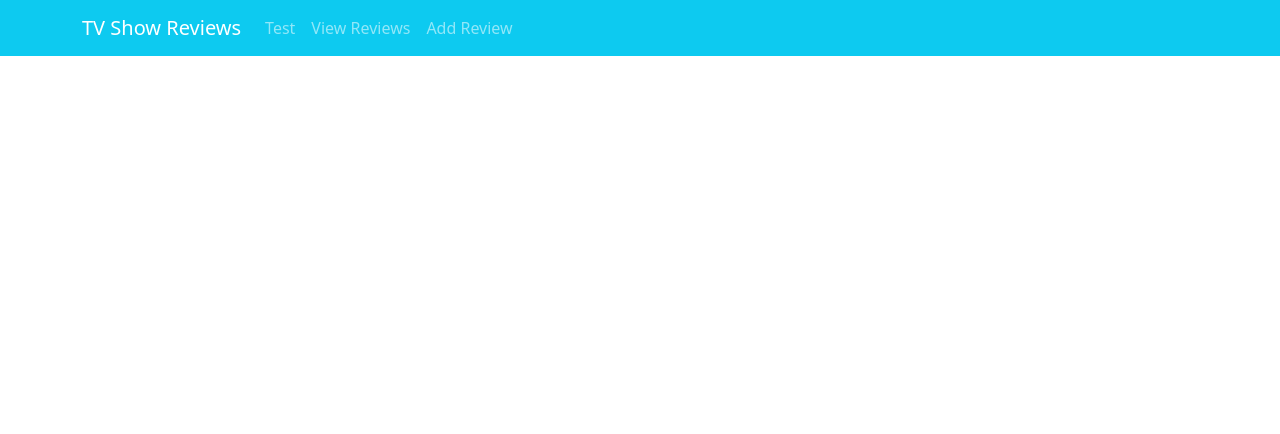
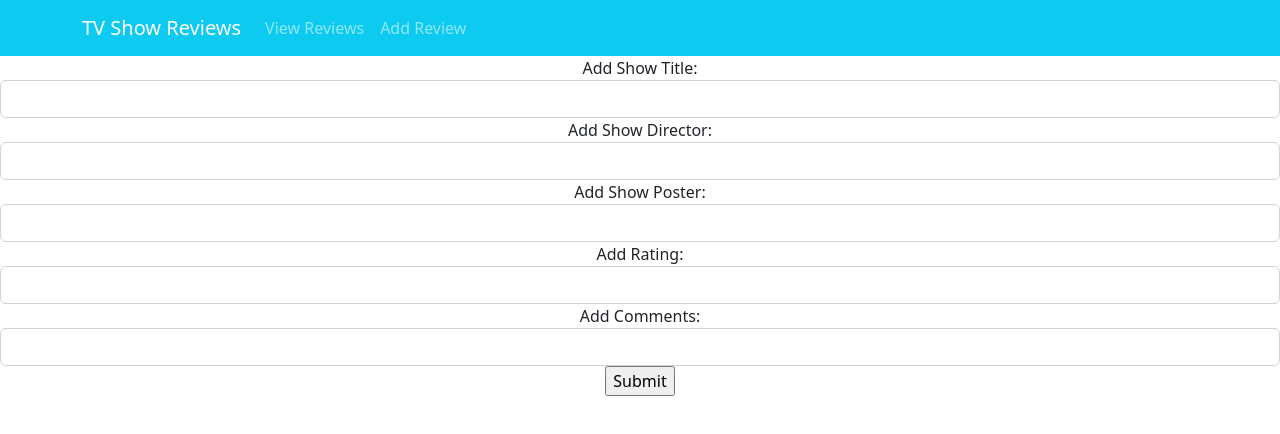
Before and after one commit to Eoghan-Barker/DRQ-Project, a React (Create React App) app in the folder daily-journal/: page /createReview in a window 1280 px wide. Shown: the top 434 px of the page. Built offline with nearby package versions, Linux system fonts and the light colour scheme.

Commit message:
Added more fields to show item

```diff
--- a/daily-journal/src/App.js
+++ b/daily-journal/src/App.js
@@ -7,8 +7,8 @@ import Nav from "react-bootstrap/Nav";
 import { BrowserRouter as Router, Routes, Route, Link } from "react-router-dom";
 import { Content } from "./components/content";
 import { Reviews } from "./components/reviews";
-import { Create } from "./components/create";
-import { Edit } from "./components/edit";
+import { CreateReview } from "./components/createReview";
+import { EditReview } from "./components/editReview";
 
 class App extends React.Component {
   // Render must be defined when you inherit from react.component
@@ -23,9 +23,8 @@ class App extends React.Component {
             <Container>
               <Navbar.Brand href="/">TV Show Reviews</Navbar.Brand>
               <Nav className="me-auto">
-                <Nav.Link href="/">Test</Nav.Link>
                 <Nav.Link href="/reviews">View Reviews</Nav.Link>
-                <Nav.Link href="/create">Add Review</Nav.Link>
+                <Nav.Link href="/createReview">Add Review</Nav.Link>
               </Nav>
               {/* <Nav>
                 <Nav.Link href="/">Previous Entries</Nav.Link>
@@ -37,8 +36,8 @@ class App extends React.Component {
           <Routes>
             <Route path="/" element={<Content />} />
             <Route path="/reviews" element={<Reviews />} />
-            <Route path="/create" element={<Create />} />
-            <Route path='/edit/:id' element={<Edit />} />
+            <Route path="/createReview" element={<CreateReview />} />
+            <Route path='/editReview/:id' element={<EditReview />} />
           </Routes>
         </div>
       </Router>
--- a/daily-journal/src/components/Create.js
+++ b/daily-journal/src/components/createReview.js
@@ -1,7 +1,7 @@
 import React, { Component } from "react";
 import axios from "axios";
 
-export class Create extends Component {
+export class CreateReview extends Component {
   constructor() {
     super();
     // Binding event is needed in constructor to handle event invoking
@@ -9,16 +9,20 @@ export class Create extends Component {
     this.onChangeShowTitle = this.onChangeShowTitle.bind(this);
     this.onChangeShowDirector = this.onChangeShowDirector.bind(this);
     this.onChangeShowPoster = this.onChangeShowPoster.bind(this);
+    this.onChangeShowRating = this.onChangeShowRating.bind(this);
+    this.onChangeShowComments = this.onChangeShowComments.bind(this);
     this.state = {
       title: "",
       director: "",
       poster: "",
+      rating: "",
+      comments: "",
     };
   }
   handleSubmit(e) {
     e.preventDefault();
     console.log(`${this.state.title},
-    ${this.state.director}, ${this.state.poster}`);
+    ${this.state.director}, ${this.state.poster}, ${this.state.rating}, ${this.state.comments}`);
 
     // Use axios to post the http request to the server (use post to embed data in the response)
     const show = {
@@ -26,12 +30,14 @@ export class Create extends Component {
       title: this.state.title,
       poster: this.state.poster,
       director: this.state.director,
+      rating: this.state.rating,
+      comments: this.state.comments,
     };
     // async request
     axios.post("http://localhost:4000/api/shows", show).then().catch();
 
     // clear the state after logging
-    this.setState({ title: "", director: "", poster: "" });
+    this.setState({ title: "", director: "", poster: "" , rating: "", comments: ""});
   }
 
   // Add the inputed values to the state
@@ -45,6 +51,14 @@ export class Create extends Component {
 
   onChangeShowPoster(e) {
     this.setState({ poster: e.target.value });
+  }
+
+  onChangeShowRating(e) {
+    this.setState({ rating: e.target.value });
+  }
+
+  onChangeShowComments(e) {
+    this.setState({ comments: e.target.value });
   }
 
   render() {
@@ -81,6 +95,24 @@ export class Create extends Component {
               onChange={this.onChangeShowPoster}
             />
           </div>
+          <div className="form-group">
+            <label>Add Rating: </label>
+            <input
+              type="text"
+              className="form-control"
+              value={this.state.rating}
+              onChange={this.onChangeShowRating}
+            />
+          </div>
+          <div className="form-group">
+            <label>Add Comments: </label>
+            <input
+              type="text"
+              className="form-control"
+              value={this.state.comments}
+              onChange={this.onChangeShowComments}
+            />
+          </div>
           <input type="submit" value="Submit" />
         </form>
       </div>
--- a/daily-journal/src/components/edit.js
+++ b/daily-journal/src/components/editReview.js
@@ -4,7 +4,7 @@ import { useState, useEffect } from "react";
 import axios from "axios";
 import { useNavigate } from "react-router-dom";
 
-export function Edit(props) {
+export function EditReview(props) {
   // The useParams hook returns an object of key/value pairs of
   // the dynamic params from the current URL that were matched by
   //the <Route path>.
@@ -14,6 +14,8 @@ export function Edit(props) {
   const [title, setTitle] = useState("");
   const [poster, setPoster] = useState("");
   const [director, setDirector] = useState("");
+  const [rating, setRating] = useState("");
+  const [comments, setComments] = useState("");
   // useNavigate return a function that we can use to navigate
   const navigate = useNavigate();
   //useEffect Hook is similar componentDidMount
@@ -28,6 +30,8 @@ export function Edit(props) {
         setTitle(response.data.title);
         setPoster(response.data.poster);
         setDirector(response.data.director);
+        setRating(response.data.rating);
+        setComments(response.data.comments);
       })
       .catch(function (error) {
         console.log(error);
@@ -42,6 +46,8 @@ export function Edit(props) {
       title: title,
       poster: poster,
       director: director,
+      rating: rating,
+      comments: comments,
     };
 
     axios.put("http://localhost:4000/api/show/" + id, newShow).then((res) => {
@@ -81,6 +87,24 @@ export function Edit(props) {
           />
         </div>
         <div className="form-group">
+          <label>Rating: </label>
+          <input
+            type="text"
+            className="form-control"
+            value={rating}
+            onChange={(e) => setRating(e.target.value)}
+          />
+        </div>
+        <div className="form-group">
+          <label>Comments: </label>
+          <input
+            type="text"
+            className="form-control"
+            value={comments}
+            onChange={(e) => setComments(e.target.value)}
+          />
+        </div>
+        <div className="form-group">
           <input type="submit" value="Edit Show" className="btn btn-primary" />
         </div>
       </form>
--- a/daily-journal/src/components/reviews.js
+++ b/daily-journal/src/components/reviews.js
@@ -45,7 +45,7 @@ export class Reviews extends React.Component {
     render(){
         return(
             <div>
-                <h3>Hello from my Reviews Component!</h3>
+                <h3>You have not created any reviews yet. Once you do they will appear here.</h3>
                 {/* Embed component in this component, pass shows array to Shows componant */}
                 <Shows shows={this.state.shows} ReloadData={this.ReloadData}/>
             </div>
--- a/daily-journal/src/components/showItem.js
+++ b/daily-journal/src/components/showItem.js
@@ -26,18 +26,21 @@ export class ShowItem extends React.Component {
   render() {
     return (
       <div>
+        {/* width="200" height="200" */}
         {/* Bootstrap Card for stylizing */}
-        <Card>
+        <Card style={{ width: '18rem' }}>
           {/* Get object info from show array */}
           <Card.Header>{this.props.show.title}</Card.Header>
+          <Card.Img variant="top" src={this.props.show.poster} width="100" height="200" />
           <Card.Body>
+            <Card.Title>{this.props.show.rating}</Card.Title>
+            <Card.Text>{this.props.show.comments}</Card.Text>
             <blockquote className="blockquote mb-0">
-              <img src={this.props.show.poster} width="200" height="200" />
               <footer>{this.props.show.director}</footer>
             </blockquote>
           </Card.Body>
           {/* Add a link to the edit component on a button */}
-          <Link to={"/edit/" + this.props.show._id} className="btn btn-primary">
+          <Link to={"/editReview/" + this.props.show._id} className="btn btn-primary">
             Edit
           </Link>
           {/* Add a red button to invoke a method to delete a show */}
```
Also changed, not shown: 1 other file (tests, documents, lock files or other folders).
